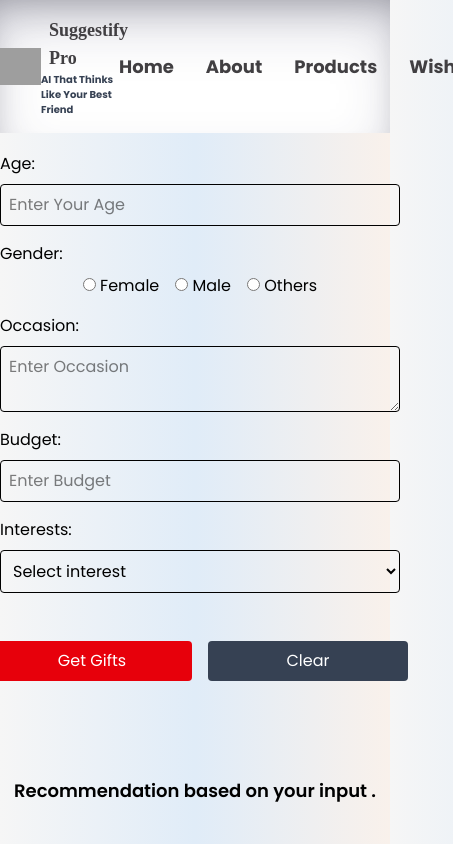
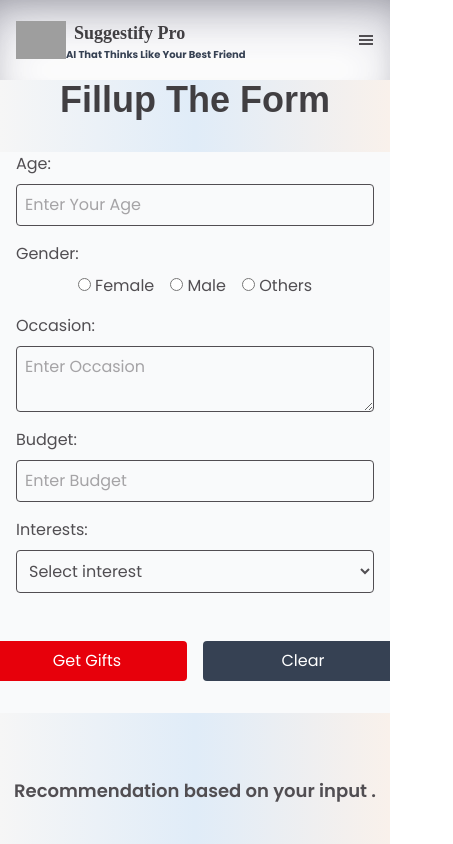
Before and after one commit to utpanna-pradhan/Suggestify-SmartGifting, a React (Vite) app: page /form in a window 390 px wide. Shown: the top 844 px of the page, 453 px wide, since content can reach past the window. Built offline with nearby package versions, Linux system fonts and the light colour scheme; grey boxes are pictures that could not be loaded; a web font is replaced by a local one.

Commit message:
responsiveness of webpage

```diff
--- a/package.json
+++ b/package.json
@@ -13,6 +13,7 @@
     "@react-three/drei": "^10.6.1",
     "@react-three/fiber": "^9.3.0",
     "@tailwindcss/vite": "^4.1.11",
+    "framer-motion": "^12.23.12",
     "gsap": "^3.13.0",
     "motion": "^12.23.9",
     "react": "^19.1.0",
--- a/src/App.css
+++ b/src/App.css
@@ -1,24 +1,42 @@
-:root{
---offwhite:#F1FAEE;
---vibrantred:#E63946;
---teal:#A8DADC;
---black:#22223B;
---deepblue:#457B9D;
+/*
+#root {
+  min-height: 100%;
+  display: flex;
+  flex-direction: column;
+} */
 
+
+html, body {
+ width: 100%;
+  height: 100%;
+  margin: 0;
+  padding: 0;
+  overflow-x: hidden;
 }
-* {
-  /* padding: 0;
-  margin: 0; */
-  box-sizing: border-box;
+body{
+   font-family: "Poppins", sans-serif;
+
+    min-height: 100%;
+  display: flex;
+  flex-direction: column;
+   color: #514e52;
 }
-html{
-  /* width: 100vw;
-  height: 100vh; */
+.app {
+  flex: 1;
+  display: flex;
+  flex-direction: column;
+  min-height: 100vh;
+}
 
-background: linear-gradient(90deg, #f6f6f6 0%, #e0ecf8 50%, #f9f1eb 100%);
-  /* overflow-x: hidden; */
-/* background: linear-gradient(90deg,rgba(235, 235, 235, 1) 0%, rgba(167, 189, 217, 1) 49%, rgba(255, 184, 130, 1) 99%); */
+html {
+  background: linear-gradient(
+    90deg,
+    #f6f6f6 0%,
+    #e0ecf8 50%,
+    #f9f1eb 100%
+  );
 }
+
 .Pacificofont{
    font-family: "Pacifico", cursive;
 
@@ -26,6 +44,16 @@ background: linear-gradient(90deg, #f6f6f6 0%, #e0ecf8 50%, #f9f1eb 100%);
 .popinsfont{
    font-family: "Poppins", sans-serif;
 }
-body{
-   font-family: "Poppins", sans-serif;
+.headfont{
+  font-family:sans-serif;
 }
+
+.mainHeadColor{
+   color: #413F42;
+}
+.subHeadColor{
+   color: #514e52;
+}
+.smallHeadColor{
+   color: #6c6b6d;
+}
--- a/src/App.jsx
+++ b/src/App.jsx
@@ -1,49 +1,33 @@
 import React from "react";
-import { BrowserRouter , Routes , Route } from 'react-router-dom';
-import Home from './components/Home';
-import About from './components/About';
-import Navbar from './components/Navbar';
-import Footer from './components/Footer';
+import { BrowserRouter, Routes, Route } from "react-router-dom";
+import Home from "./components/Home";
+import About from "./components/About";
+import Navbar from "./components/Navbar";
+import Footer from "./components/Footer";
 import Formsec from "./components/Formsec";
-import "./App.css"
+import "./App.css";
 import GiftCard from "./components/GiftCard";
 
-import Privacy from './components/Privacy';
-import Notfound from './components/Notfound';
-import Terms from './components/Terms';
-
-
+import Privacy from "./components/Privacy";
+import Notfound from "./components/Notfound";
+import Terms from "./components/Terms";
 
 function App() {
   return (
-    <div className="app min-h-screen">
+   <div className="app min-h-screen flex flex-col">
   <BrowserRouter>
     <Navbar />
-
-
-
-        <div className="pt-20">
+    <div className="pt-[80px] flex-grow">
       <Routes>
-
-          <Route path="/" element={<Home />}></Route>
-           <Route path="/form" element={<Formsec />}></Route>
-          <Route path="/about" element={<About />}></Route>
-          <Route path="/getgift" element={<GiftCard />}></Route>
-
-
-
-
-
-          <Route path="/privacy" element={<Privacy />}></Route>
-        <Route path="/notfound" element={<Notfound/>}></Route>
-          <Route path="terms" element ={<Terms />}></Route>
-
+        <Route path="/" element={<Home />} />
+        <Route path="/form" element={<Formsec />} />
+        <Route path="/about" element={<About />} />
+        <Route path="/getgift" element={<GiftCard />} />
+        <Route path="/privacy" element={<Privacy />} />
+        <Route path="/notfound" element={<Notfound />} />
+        <Route path="/terms" element={<Terms />} />
       </Routes>
-
     </div>
-
-
-
     <Footer />
   </BrowserRouter>
 </div>
--- a/src/Stylesheet/Home.css
+++ b/src/Stylesheet/Home.css
@@ -1,28 +1,23 @@
+.heading{
+  text-shadow: 2px 2px 2px #C62828;
+}
 
-.Home_img img{
-     filter: drop-shadow(0 0 1.5rem rgb(223, 2, 2));
-}
-/* .home_main_content{
-     position: absolute;
-     z-index: 1;
-     top: 50%;
-} */
- .home_main_content{
-  margin-top: -150px;
-  padding: 0px 150px;
-  /* background: #FFF8F0; */
-   color: #413F42;
+Canvas{
+ filter: drop-shadow(0 0 1.2rem #C62828);
 
 
-    border-radius:150px;
-    /* margin: 0px 50px; */
- }
-.parallax {
+}
+
+ /* .home_main_content{
+  margin-top: -180px;
+  padding: 0px 150px;
+ } */
+/* .parallax {
   position: relative;
   overflow: hidden;
-}
+} */
 
-.scroller {
+/* .scroller {
   display: flex;
   white-space: nowrap;
   text-align: center;
@@ -31,14 +26,19 @@
   font-weight: bold;
   letter-spacing: -0.02em;
   filter: drop-shadow(0 1px 1px rgba(0, 0, 0, 0.1));
-}
+} */
 
-.scroller span {
+/* .scroller span {
   flex-shrink: 0;
-}
+} */
 .try_now_Btn{
+  cursor: pointer;
   background-color:#C62828;
  color: #e9e9e9;
+ transition: all 0.1s ease;
+}
+.try_now_Btn:hover{
+  box-shadow:#C62828 0px 5px 15px;
 }
 @media (min-width: 768px) {
   .scroller {
--- a/src/Stylesheet/Navbar.css
+++ b/src/Stylesheet/Navbar.css
@@ -1,3 +1,10 @@
+nav {
+  background: #ffffff;
+  height: 80px; /* ensures consistent offset in app layout */
+  box-shadow: rgba(50, 50, 93, 0.25) 0px 30px 60px -12px inset,
+    rgba(0, 0, 0, 0.3) 0px 18px 36px -18px inset;
+}
+
 nav li,
 .Sign_btn {
   cursor: pointer;
@@ -18,14 +25,25 @@ nav li {
   transform: scale(1.1);
   text-shadow:2px 2px 2px #757373 ;
 }
-nav{
+/* nav{
   background:#FFFFFF;
     box-shadow: rgba(50, 50, 93, 0.25) 0px 30px 60px -12px inset, rgba(0, 0, 0, 0.3) 0px 18px 36px -18px inset;
 
-}
+} */
 .logo_font{
      font-family: "Playwrite HU", cursive;
 }
 .logo_ small{
 font-size: 10px;
 }
+.hamburger{
+  display: none;
+}
+@media only screen and (max-width: 600px) {
+ .nav_middle ,.nav_third {
+   display: none;
+  }
+  .hamburger{
+  display: block;
+}
+}
--- a/src/components/Formsec.jsx
+++ b/src/components/Formsec.jsx
@@ -79,12 +79,12 @@ function Formsec() {
     });
   };
   return (
-    <div className="mt-0 mb-30">
-      <h1 className="text-center font-bold text-4xl Pacificofont mb-8">
+    <div className="mt-0 mb-30  ">
+      <h1 className="text-center font-bold text-4xl headfont mb-8 mainHeadColor">
         Fillup The Form
       </h1>
       <form
-        className="flex flex-col justify-center items-center w-100 mx-auto  "
+        className="flex flex-col justify-center items-center max-w-[600px] px-4 md:mx-auto bg-gray-50 "
         onSubmit={handleSubmit}
       >
         <label className="w-full mb-2">Age:</label>
--- a/src/components/Home.jsx
+++ b/src/components/Home.jsx
@@ -16,7 +16,7 @@ function Model(props) {
 function Home() {
   return (
     <div>
-      <svg xmlns="http://www.w3.org/2000/svg" viewBox="0 0 1440 320">
+      <svg xmlns="http://www.w3.org/2000/svg" viewBox="0 0 1440 320" className="-mt-20">
         <path
           fill="#C62828"
           fillOpacity="1"
@@ -24,41 +24,32 @@ function Home() {
         ></path>
       </svg>
       <div className="mt-0">
-        <div className="flex flex-col md:flex-row mb-4  mt-0 home_main_content">
-          <div className="flex flex-col pl-8 gap-0 justify-center md:w-2/3">
-            {/* <motion.path
-              initial={{ pathLength: 0 }}
-              animate={{ pathLength: 1 }}
-            > */}
+        <div className="flex flex-col md:flex-row mb-4  mt-0 home_main_content flex-wrap">
+          <div className="flex flex-col px-4 md:px-8 md:pl-0 gap-0 justify-center md:w-2/3">
 
-            <h1 className="text-6xl font-bold text-start Pacificofont  ">
+            <h1 className="text-4xl md:text-6xl font-bold text-center md:text-start mainHeadColor  headfont heading">
               Suggestify Pro
             </h1>
 
-            {/* </motion.path> */}
-            <h2 className=" text-2xl text-gray-800 font-normal popinsfont text-start pt-12">
+
+            <h2 className="text-lg md:text-2xl subHeadColor font-normal popinsfont text-center md:text-start pt-6 md:pt-12">
               “Find the perfect gift—personalized by AI in seconds.”
             </h2>
-            <h3 className="  text-gray-800 font-normal popinsfont text-start pt-4">
+            <h3 className="  smallHeadColor font-normal popinsfont text-center md:text-start pt-2 md:pt-4">
               AI-Powered Gifting. Thoughtful. Personal. Effortless.
             </h3>
             <motion.button
               whileHover={{ scale: 1.1 }}
               whileTap={{ scale: 0.9 }}
-              className="w-50 mt-8 popinsfont inline-block  px-6 py-2 rounded-md text-lg transition try_now_Btn"
+              className="max-w-[200px] mx-auto md:mx-0 w-full mt-8 popinsfont inline-block px-6 py-2 rounded-md text-xl font-medium transition try_now_Btn"
             >
               <Link to="/form">Try Now</Link>
             </motion.button>
           </div>
 
           {/* Image Section */}
-          <div className="md:w-1/3 flex justify-center items-center Home_img">
-            {/* <img
-              src="https://www.freeiconspng.com/uploads/gift-red-box-png-17.png"
-              alt="gift"
-              className="w-full max-w-xs"
-            /> */}
-            <div className="h-[400px] w-full relative mt-28">
+          <div className="md:w-1/3 flex justify-center items-center ">
+            <div className="h-[300px] md:h-[450px] w-[90%] mx-auto relative mt-16 md:mt-20">
               <Canvas dpr={[1, 2]} shadows camera={{ fov: 45 }}>
                 <ambientLight intensity={1} />
                 <directionalLight
@@ -70,7 +61,7 @@ function Home() {
                   speed={1.5}
                   global
                   zoom={0.5}
-                  polar={[-0.1, Math.PI / 4]}
+                  polar={[Math.PI / 3, Math.PI / 2]}
                 >
                   <Suspense fallback={null}>
                     <Model scale={0.01} />
--- a/src/components/Navbar.jsx
+++ b/src/components/Navbar.jsx
@@ -5,22 +5,29 @@ import "../Stylesheet/Navbar.css";
 import { FaBell } from "react-icons/fa";
 import { FaLanguage } from "react-icons/fa6";
 import { FaCartArrowDown } from "react-icons/fa";
-import { motion } from "motion/react"
+import { motion } from "motion/react";
+import { GiHamburgerMenu } from "react-icons/gi";
 function Navbar() {
   return (
     <div>
       <nav className="flex  justify-between items-center font-bold  p-4 fixed top-0 left-0 right-0 shadow-md z-50  backdrop-blur-lg bg-opacity-50">
         <ul>
           <li className="flex items-center justify-center">
-            <img src="https://static.thenounproject.com/png/1265782-200.png" alt="logo" width={50} height={40} />
+            <img
+              src="https://static.thenounproject.com/png/1265782-200.png"
+              alt="logo"
+              width={50}
+              height={40}
+            />
             <div className="flex flex-col logo_ ">
               <span className="logo_font pl-2  text-lg">Suggestify Pro</span>
-            <small className="text-gray-700">AI That Thinks Like Your Best Friend</small>
+              <small className="text-gray-700">
+                AI That Thinks Like Your Best Friend
+              </small>
             </div>
-
           </li>
         </ul>
-        <ul className="flex nav_middle text-lg">
+        <ul className="flex nav_middle text-lg ">
           <li className="pl-4 pr-4">
             <Link to="/">Home</Link>
           </li>
@@ -37,28 +44,28 @@ function Navbar() {
             <Link to="/about">Contact</Link>
           </li>
         </ul>
-        <ul className="flex flex-row justify-between items-center gap-4">
+        <ul className="flex flex-row justify-between items-center nav_third gap-4">
           <li>
-            <FaBell />
+            <FaBell aria-label="Notifications" />
           </li>
           <li>
-            <FaLanguage />
+            <FaLanguage  ria-label="Language Selector"/>
           </li>
           <li>
-            <FaCartArrowDown />
+            <FaCartArrowDown  aria-label="Cart"/>
           </li>
           <li className="pl-4 pr-4">
             <motion.button
-  whileHover={{ scale: 1.05 }}
-  whileTap={{ scale: 0.95 }}
-  onHoverStart={() => console.log('hover started!')}
->
-    <button className=" text-white px-4 py-2 rounded  Sign_btn">
+              whileHover={{ scale: 1.05 }}
+              whileTap={{ scale: 0.95 }}
+              className="text-white px-4 py-2 rounded Sign_btn"
+            >
               Sign up
-            </button>
-  </motion.button>
-
+            </motion.button>
           </li>
+        </ul>
+        <ul className="hamburger">
+          <GiHamburgerMenu />
         </ul>
       </nav>
     </div>
```
Also changed, not shown: 1 other file (tests, documents, lock files or other folders). Lines whose indentation alone changed are shown as unchanged.
